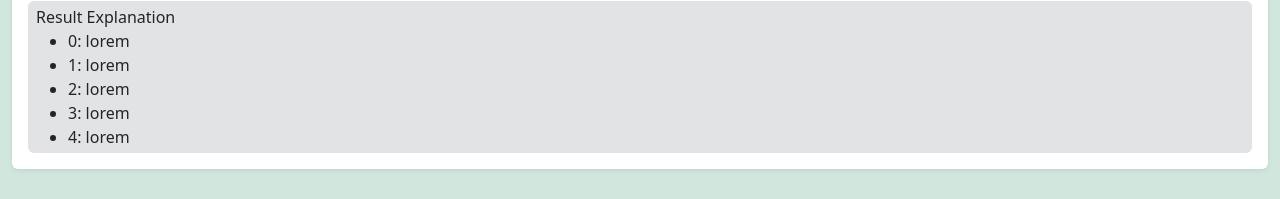
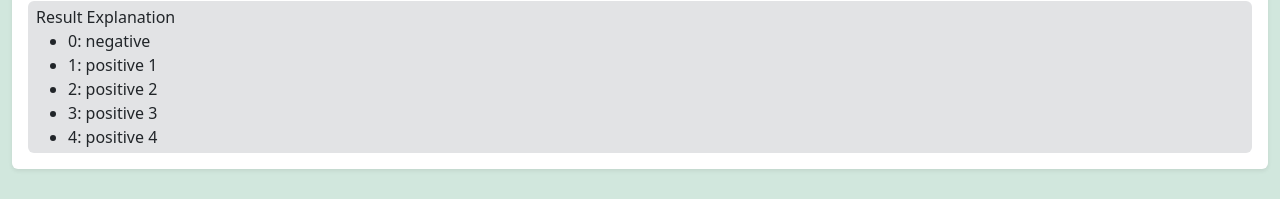
Before and after one commit to RavindraWiguna/CrossMatchTestBlood, a plain HTML site: page index.html in a window 1280 px wide. Shown: the part 515-714 px from the top of the page. Drawn offline with nearby package versions, Linux system fonts and the light colour scheme.

Commit message:
add explanation, but tiny

```diff
--- a/index.html
+++ b/index.html
@@ -64,11 +64,11 @@
                 <div>Result Explanation</div>
                 <div>
                     <ul class="text-start" style="margin-bottom: 0px;">
-                        <li>0: lorem</li>
-                        <li>1: lorem</li>
-                        <li>2: lorem</li>
-                        <li>3: lorem</li>
-                        <li>4: lorem</li>
+                        <li>0: negative</li>
+                        <li>1: positive 1</li>
+                        <li>2: positive 2</li>
+                        <li>3: positive 3</li>
+                        <li>4: positive 4</li>
                     </ul>
                 </div>
             </div>
```
